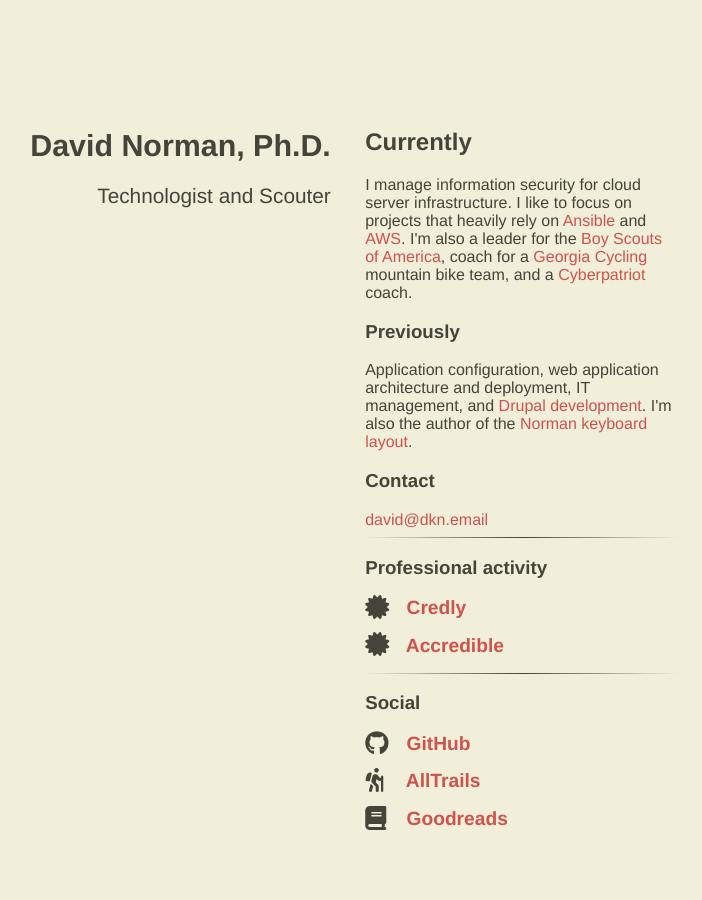
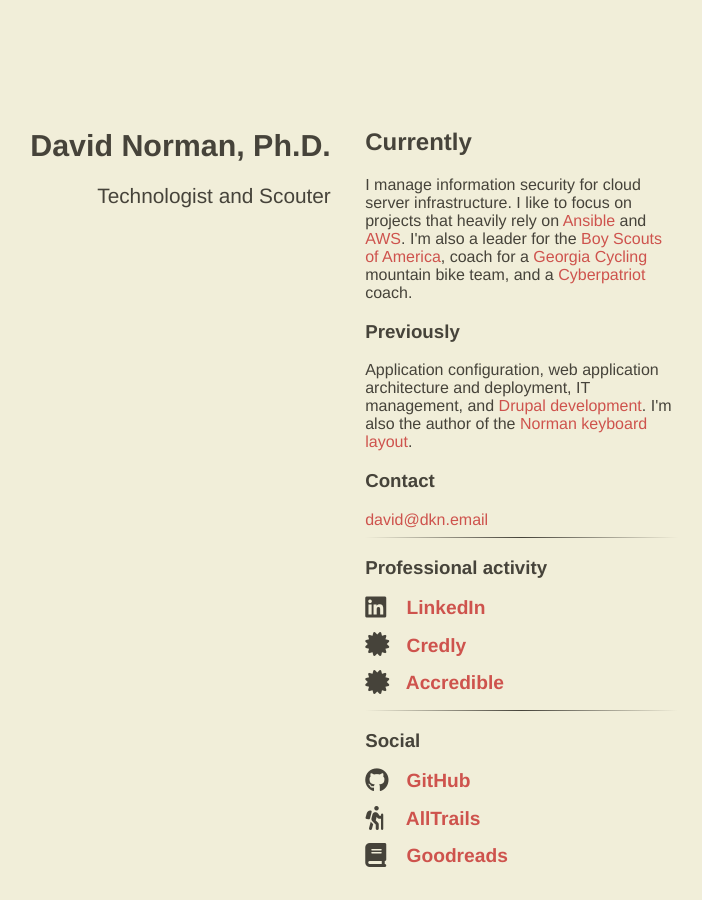
Before and after one commit to deekayen/dkn.github.io, a Jekyll site: the page built from index.html, in a window 1280 px wide. Shown: the whole page, without its empty margins (302-1004 px from the left). Built offline with Jekyll 4.4.1, drawn with Linux system fonts in a browser that asks for light colours; nearby versions of some CDN libraries.

Commit message:
Re-add linkedin.

```diff
--- a/_includes/content.html
+++ b/_includes/content.html
@@ -16,10 +16,10 @@
 <h3>Professional activity</h3>
 
 <ul class="fa-ul main-list">
-  <!--li class="main-list-item">
+  <li class="main-list-item">
     <span class="fa-brands fa-linkedin fa-lg main-list-item-icon"></span>
     <a href="https://www.linkedin.com/in/deekayen/">LinkedIn</a>
-  </li-->
+  </li>
   <li class="main-list-item">
     <span class="fa-solid fa-certificate fa-lg main-list-item-icon"></span>
     <a href="https://www.credly.com/users/deekayen">Credly</a>
```
